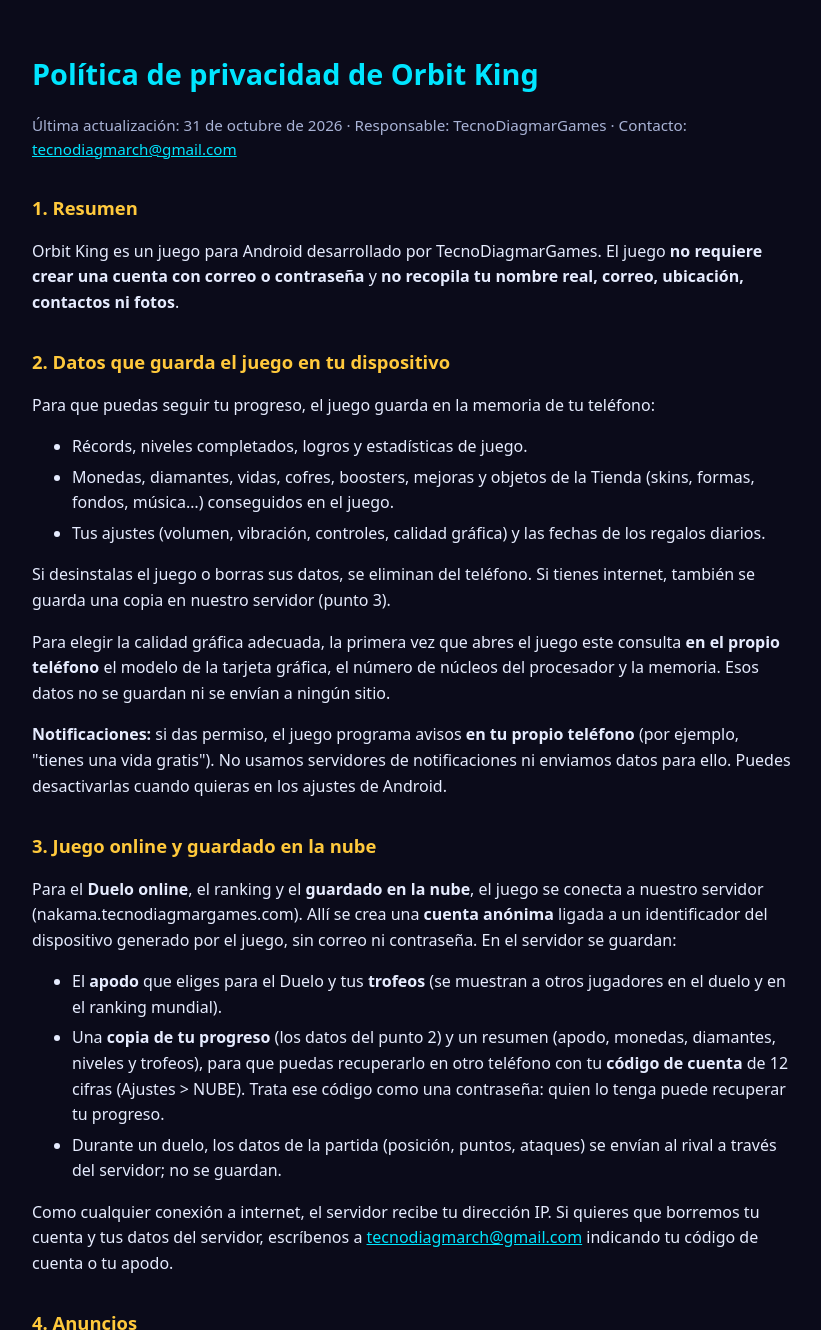
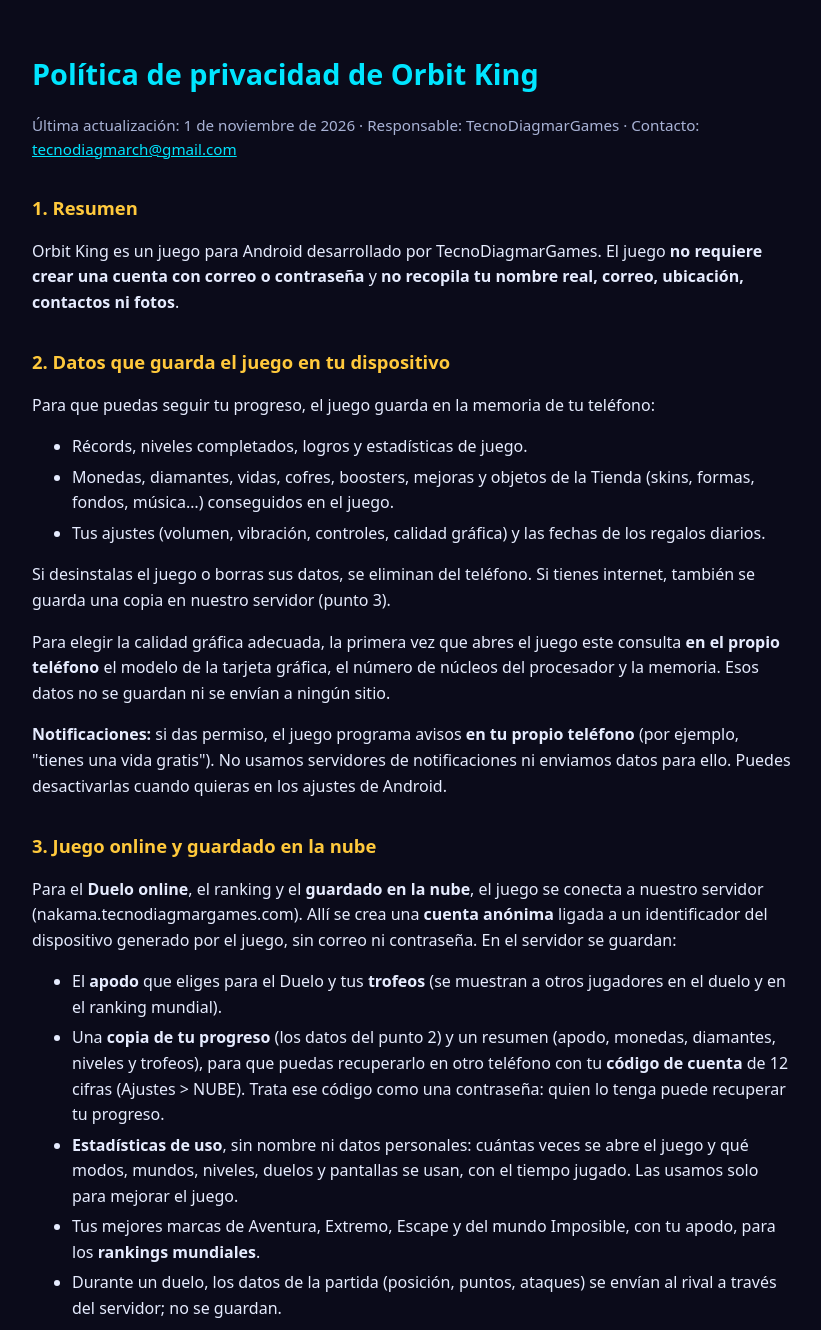
Before and after one commit to proelmas601/orbit-dash-privacy, a plain HTML site: page index.html in a window 1280 px wide. Shown: the top 1330 px of the page, without its empty margins (228-1049 px from the left). Drawn offline with Linux system fonts and the light colour scheme.

Commit message:
docs: política de privacidad (rankings mundiales y estadísticas de uso)
Co-Authored-By: Claude Opus 5.5 <noreply@anthropic.com>

```diff
--- a/index.html
+++ b/index.html
@@ -18,7 +18,7 @@
 <body>
 <main>
   <h1>Política de privacidad de Orbit King</h1>
-  <p class="meta">Última actualización: 31 de octubre de 2026 · Responsable: TecnoDiagmarGames · Contacto: <a href="mailto:tecnodiagmarch@gmail.com">tecnodiagmarch@gmail.com</a></p>
+  <p class="meta">Última actualización: 1 de noviembre de 2026 · Responsable: TecnoDiagmarGames · Contacto: <a href="mailto:tecnodiagmarch@gmail.com">tecnodiagmarch@gmail.com</a></p>
 
   <h2>1. Resumen</h2>
   <p>Orbit King es un juego para Android desarrollado por TecnoDiagmarGames. El juego <strong>no requiere crear una cuenta con correo o contraseña</strong> y <strong>no recopila tu nombre real, correo, ubicación, contactos ni fotos</strong>.</p>
@@ -39,6 +39,8 @@
   <ul>
     <li>El <strong>apodo</strong> que eliges para el Duelo y tus <strong>trofeos</strong> (se muestran a otros jugadores en el duelo y en el ranking mundial).</li>
     <li>Una <strong>copia de tu progreso</strong> (los datos del punto 2) y un resumen (apodo, monedas, diamantes, niveles y trofeos), para que puedas recuperarlo en otro teléfono con tu <strong>código de cuenta</strong> de 12 cifras (Ajustes &gt; NUBE). Trata ese código como una contraseña: quien lo tenga puede recuperar tu progreso.</li>
+    <li><strong>Estadísticas de uso</strong>, sin nombre ni datos personales: cuántas veces se abre el juego y qué modos, mundos, niveles, duelos y pantallas se usan, con el tiempo jugado. Las usamos solo para mejorar el juego.</li>
+    <li>Tus mejores marcas de Aventura, Extremo, Escape y del mundo Imposible, con tu apodo, para los <strong>rankings mundiales</strong>.</li>
     <li>Durante un duelo, los datos de la partida (posición, puntos, ataques) se envían al rival a través del servidor; no se guardan.</li>
   </ul>
   <p>Como cualquier conexión a internet, el servidor recibe tu dirección IP. Si quieres que borremos tu cuenta y tus datos del servidor, escríbenos a <a href="mailto:tecnodiagmarch@gmail.com">tecnodiagmarch@gmail.com</a> indicando tu código de cuenta o tu apodo.</p>
```
